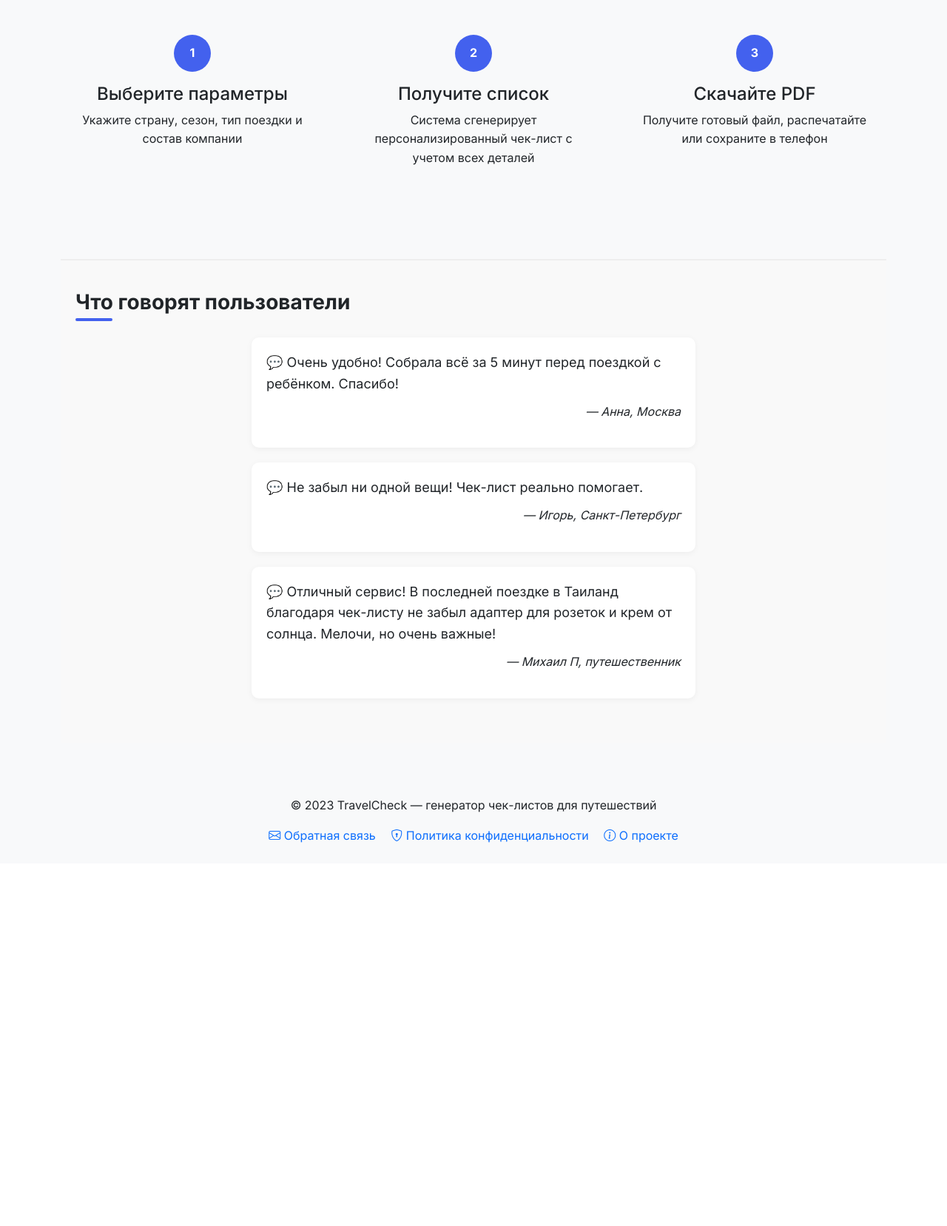
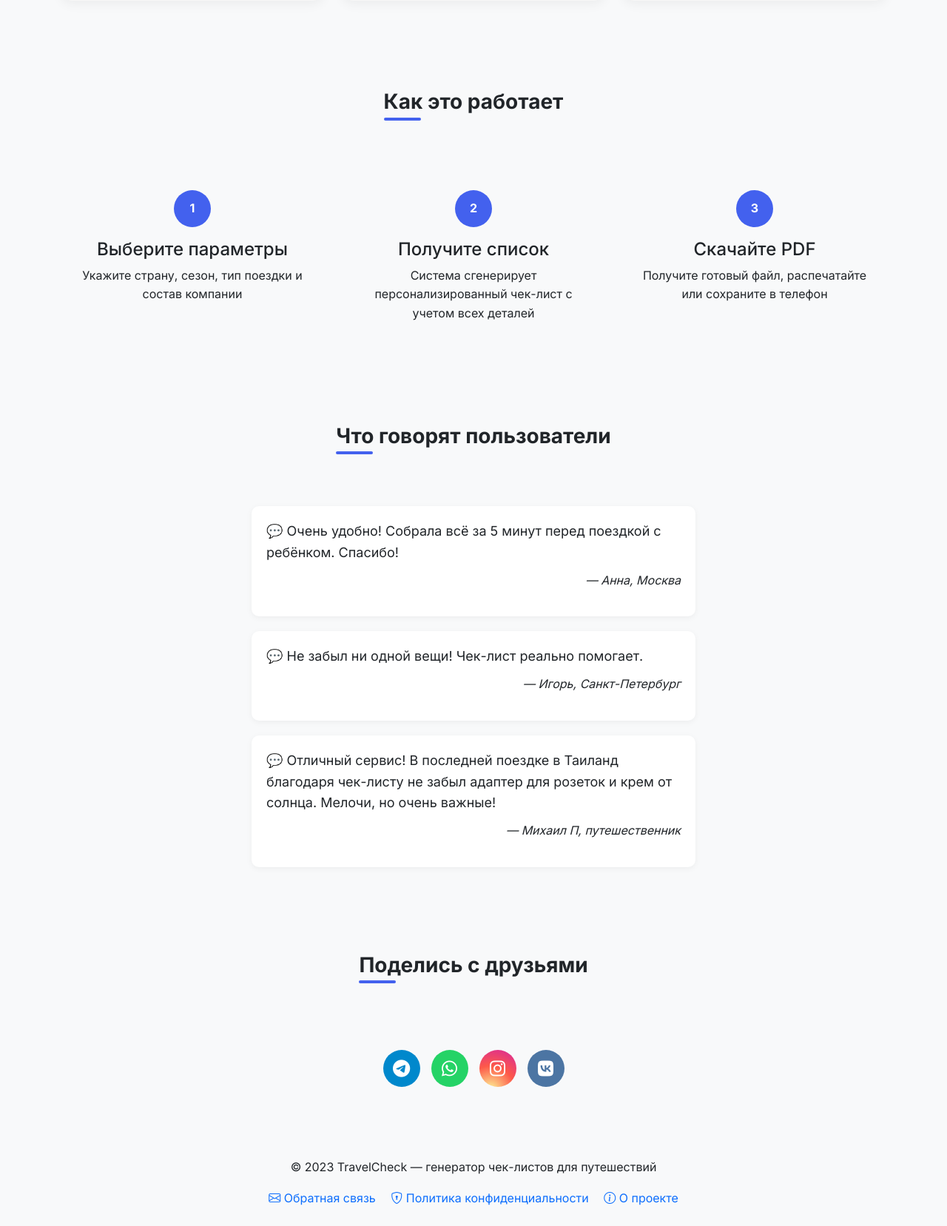
Before and after one commit to Infobest37/CheckListtTavel, a Flask app: page / in a window 1280 px wide. Shown: the part 2267-3924 px from the top of the page at 74% size. Before the commit the page ends 3406 px from the top, so only its background shows below. Run offline with Flask 2, Linux system fonts and the light colour scheme; parts of the project's set-up code (start-up, migrations or seed data) failed here and were passed over.

Commit message:
Initial commit

```diff
--- a/templates/index.html
+++ b/templates/index.html
@@ -112,7 +112,7 @@
       box-shadow: 0 15px 40px rgba(0, 0, 0, 0.1);
       padding: 3rem;
       border: none;
-      margin-top: -100px;
+      margin-top: 0;
       position: relative;
       z-index: 10;
     }
@@ -279,6 +279,46 @@
       50% { transform: scale(1.05); }
       100% { transform: scale(1); }
     }
+.social-share {
+  display: flex;
+  gap: 15px;
+  justify-content: center;
+  margin-top: 20px;
+}
+
+.share-btn {
+  width: 50px;
+  height: 50px;
+  background-color: #f2f2f2;
+  border-radius: 50%;
+  display: flex;
+  align-items: center;
+  justify-content: center;
+  text-decoration: none;
+  color: white;
+  font-size: 24px;
+  transition: transform 0.2s, background-color 0.2s;
+}
+
+.share-btn:hover {
+  transform: scale(1.1);
+}
+.form-card .section-title {
+  margin-bottom: 0.5rem !important; /* ~8px */
+}
+
+.form-card h3 {
+  margin-top: 0.5rem;
+  margin-bottom: 1.5rem;
+  font-weight: 400;
+  color: #6c757d;
+}
+/* Индивидуальные цвета */
+.telegram { background-color: #0088cc; }
+.whatsapp { background-color: #25D366; }
+.instagram { background: radial-gradient(circle at 30% 107%, #fdf497 0%, #fd5949 50%, #d6249f 100%); }
+.vk { background-color: #4c75a3; }
+
   </style>
 <!-- Yandex.Metrika counter -->
 <script type="text/javascript" >
@@ -314,23 +354,22 @@
 
 
       <a href="#checklistForm" class="cta-button animate__animated animate__fadeInUp animate__delay-2s">
-        Создать мой чек-лист →
+        Создать мой список →
       </a>
     </div>
   </section>
 
   <!-- Основной контент -->
-  <div class="container">
-    <!-- Форма -->
-    <div class="row justify-content-center">
-      <div class="col-lg-8">
-        <div class="form-card animate__animated animate__fadeIn" id="checklistForm">
-          <h2 class="section-title mb-4">Создайте ваш чек-лист</h2>
-
-          <h3> Выберите страну, сезон и тип поездки</h3>
-
-          <p class="mb-4">Заполните параметры поездки и получите персонализированный список вещей</p>
-
+<div class="container">
+  <div class="row justify-content-center">
+    <div class="col-lg-8">
+      <div class="form-card animate__animated animate__fadeIn" id="checklistForm">
+        <div class="text-center mb-4"> <!-- Упростили структуру -->
+          <h1 class="display-6 fw-bold mb-2">Создайте свой список вещей в дорогу</h1>
+          <h2 class="h5 text-muted mb-3">Выберите страну, сезон и тип поездки</h2>
+          <div class="border-bottom mx-auto" style="width: 100px; height: 3px; background: var(--primary);"></div>
+        </div>
+        <p class="lead text-center mb-4">Заполните параметры поездки и получите персонализированный список вещей</p>
           <form method="post">
             <!-- Выбор режима путешествия -->
             <div class="mb-4">
@@ -537,8 +576,10 @@
     </div>
 
     <!-- Отзывы -->
-    <section class="reviews">
+    <section class="row my-5 py-4">
+      <div class="col-12 text-center mb-5">
   <h2 class="section-title">Что говорят пользователи</h2>
+       </div>
   <div class="review-card">
     <p class="review-text">💬 Очень удобно! Собрала всё за 5 минут перед поездкой с ребёнком. Спасибо!</p>
     <p class="review-author">— Анна, Москва</p>
@@ -551,6 +592,27 @@
     <p class="review-text">💬 Отличный сервис! В последней поездке в Таиланд благодаря чек-листу не забыл адаптер для розеток и крем от солнца. Мелочи, но очень важные!</p>
     <p class="review-author">— Михаил П, путешественник</p>
   </div>
+         </section>
+      <section class="row my-5 py-4">
+      <div class="col-12 text-center mb-5">
+  <h2 class="section-title">Поделись с друзьями</h2>
+       </div>
+<div class="social-share">
+  <a href="https://t.me/share/url?url=https://checklistttavel.onrender.com" target="_blank" class="share-btn telegram" title="Поделиться в Telegram">
+    <i class="fab fa-telegram-plane"></i>
+  </a>
+  <a href="https://wa.me/?text=https://checklistttavel.onrender.com" target="_blank" class="share-btn whatsapp" title="Поделиться в WhatsApp">
+    <i class="fab fa-whatsapp"></i>
+  </a>
+  <a href="https://www.instagram.com/" target="_blank" class="share-btn instagram" title="Открыть Instagram">
+    <i class="fab fa-instagram"></i>
+  </a>
+  <a href="https://vk.com/share.php?url=https://checklistttavel.onrender.com" target="_blank" class="share-btn vk" title="Поделиться в VK">
+    <i class="fab fa-vk"></i>
+  </a>
+</div>
+
+<link rel="stylesheet" href="https://cdnjs.cloudflare.com/ajax/libs/font-awesome/6.4.0/css/all.min.css">
 </section>
 
   </div>
```
Also changed, not shown: static/icons/facebook.png (added), static/icons/instagram.png (added), static/icons/telegram.png (added), static/icons/twitter.png (added), static/icons/vk.png (added), static/icons/whatsapp.png (added).
